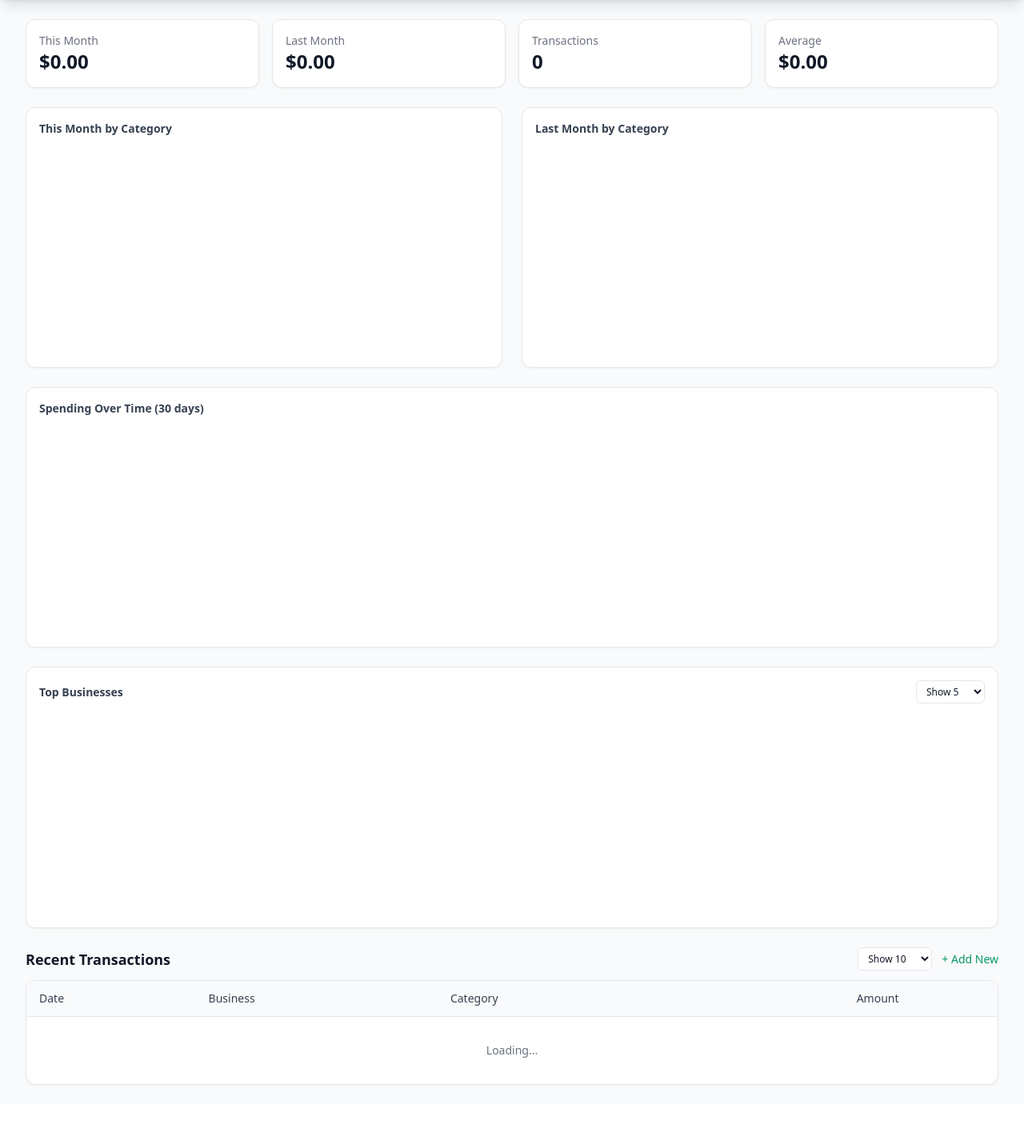
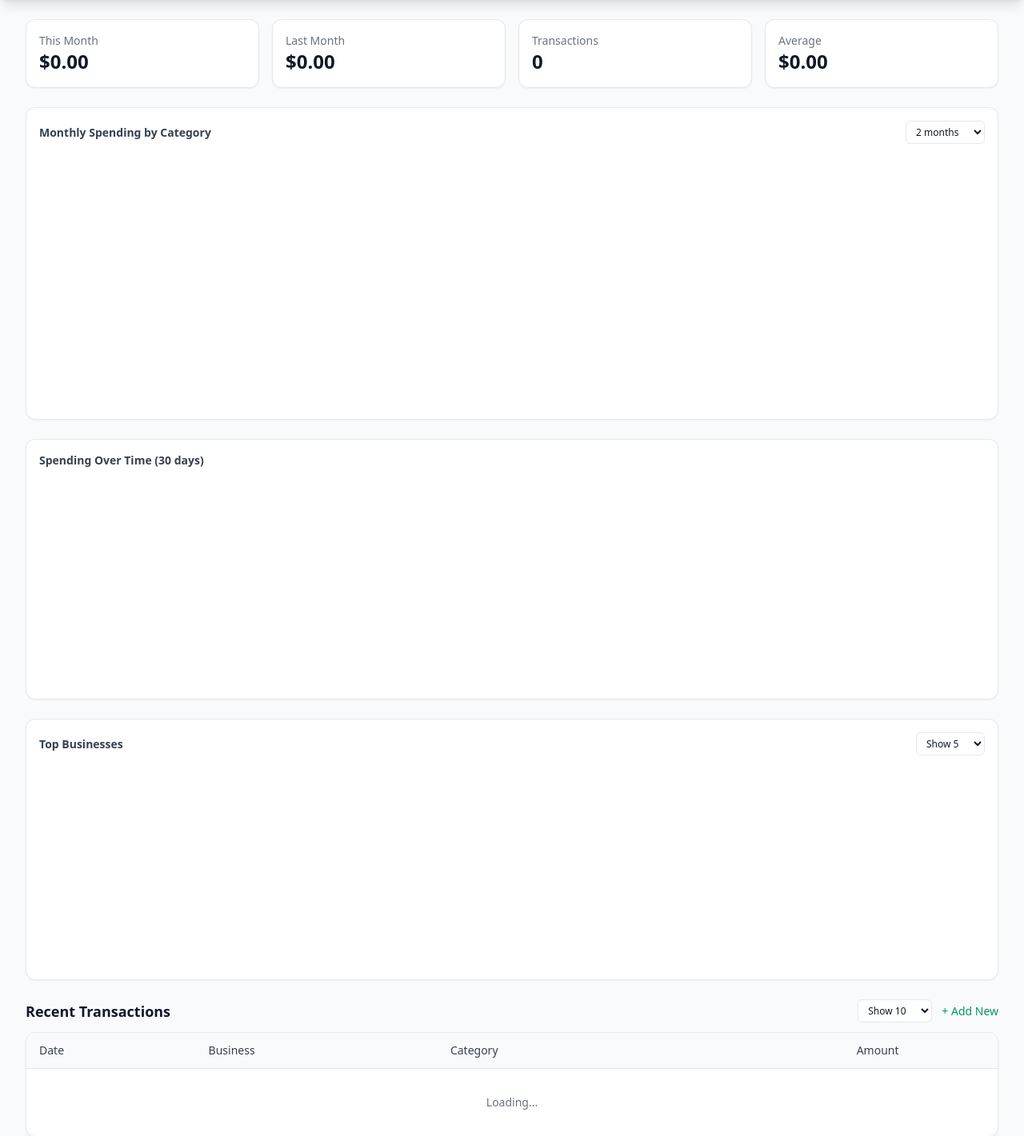
Before and after one commit to digitaladapt/penny-track, a Symfony app: template templates/dashboard/index.html.twig in a window 1280 px wide. Shown: the part 56-1477 px from the top of the page at 80% size. Before the commit the page ends 1414 px from the top, so only its background shows below. Run offline with Twig, Linux system fonts and the light colour scheme; the template is opened without the code that fills it, so the values that code supplies are empty; a map, chart or similar area stays blank; some libraries are stand-ins or nearby versions.

Commit message:
Replace dual doughnut charts with stacked bar budget chart
- Add BUDGET_GOAL env var (configurable monthly budget in dollars)
- Add getMonthlyCategoryBreakdown() to ReceiptRepository for per-month
  per-category spending totals
- Add /api/dashboard/monthly-breakdown endpoint returning structured
  data for 1-12 months with budget_goal
- Replace dual doughnut charts in dashboard with a single stacked bar
  chart where each bar is a month and segments are categories
- Consistent category colors across all months (same chart = same palette)
- Dashed red budget goal line drawn via Chart.js plugin when BUDGET_GOAL > 0
- Month selector (1, 2, 3, 4, 6, 12) with localStorage persistence
- Tooltips show per-category and total amounts
- Removes two separate API calls (this month + last month categories),
  replaced with single monthly-breakdown call

```diff
--- a/config/services.yaml
+++ b/config/services.yaml
@@ -7,6 +7,8 @@
 # Put parameters here that don't need to change on each machine where the app is deployed
 # https://symfony.com/doc/current/best_practices.html#use-parameters-for-application-configuration
 parameters:
+    env(BUDGET_GOAL): '0'
+    app.budget_goal: '%env(float:BUDGET_GOAL)%'
 
 services:
     # default configuration for services in *this* file
@@ -26,5 +28,9 @@ services:
             $model: '%env(LLM_MODEL)%'
             $timeout: '%env(int:LLM_TIMEOUT)%'
 
+    App\Controller\DashboardController:
+        bind:
+            $budgetGoal: '%app.budget_goal%'
+
     # add more service definitions when explicit configuration is needed
     # please note that last definitions always *replace* previous ones
--- a/templates/dashboard/index.html.twig
+++ b/templates/dashboard/index.html.twig
@@ -31,19 +31,21 @@
         <div class="space-y-2" id="insights-list"></div>
     </div>
 
-    <!-- Charts -->
-    <div class="grid grid-cols-1 lg:grid-cols-2 gap-6">
-        <div class="bg-white rounded-xl shadow-sm border border-gray-200 p-4">
-            <h3 class="text-sm font-semibold text-gray-700 mb-4">This Month by Category</h3>
-            <div class="h-64">
-                <canvas id="category-chart"></canvas>
-            </div>
+    <!-- Stacked Budget Chart -->
+    <div class="bg-white rounded-xl shadow-sm border border-gray-200 p-4">
+        <div class="flex items-center justify-between mb-2">
+            <h3 class="text-sm font-semibold text-gray-700">Monthly Spending by Category</h3>
+            <select id="budget-chart-months" class="text-xs border rounded-md px-2 py-1 bg-white">
+                <option value="1">1 month</option>
+                <option value="2" selected>2 months</option>
+                <option value="3">3 months</option>
+                <option value="4">4 months</option>
+                <option value="6">6 months</option>
+                <option value="12">12 months</option>
+            </select>
         </div>
-        <div class="bg-white rounded-xl shadow-sm border border-gray-200 p-4">
-            <h3 class="text-sm font-semibold text-gray-700 mb-4">Last Month by Category</h3>
-            <div class="h-64">
-                <canvas id="category-last-month-chart"></canvas>
-            </div>
+        <div class="h-80">
+            <canvas id="budget-chart"></canvas>
         </div>
     </div>
 
@@ -105,7 +107,7 @@
 </div>
 
 <script>
-    let categoryChart, categoryLastMonthChart, trendChart, businessChart;
+    let budgetChart, trendChart, businessChart;
 
     const formatCurrency = (n) => '$' + parseFloat(n).toFixed(2);
     const formatDate = (iso) => new Date(iso).toLocaleDateString();
@@ -116,6 +118,17 @@
 
     function getRecentTransactionsLimit() {
         return parseInt(localStorage.getItem('pennyTrack_recentTransactionsLimit') || '10', 10);
+    }
+
+    function getBudgetChartMonths() {
+        return parseInt(localStorage.getItem('pennyTrack_budgetChartMonths') || '2', 10);
+    }
+
+    function loadBudgetChartMonths() {
+        const selector = document.getElementById('budget-chart-months');
+        if (selector) {
+            selector.value = String(getBudgetChartMonths());
+        }
     }
 
     function loadTopBusinessesLimit() {
@@ -137,14 +150,10 @@
         const startOfThisMonth = new Date(now.getFullYear(), now.getMonth(), 1).toISOString().slice(0, 10);
         const endOfThisMonth   = new Date(now.getFullYear(), now.getMonth() + 1, 0, 23, 59, 59).toISOString().slice(0, 10);
 
-        const startOfLastMonth = new Date(now.getFullYear(), now.getMonth() - 1, 1).toISOString().slice(0, 10);
-        const endOfLastMonth   = new Date(now.getFullYear(), now.getMonth(), 0, 23, 59, 59).toISOString().slice(0, 10);
-
         try {
-            const [summary, categoriesThisMonth, categoriesLastMonth, trends, businesses, insights, receipts] = await Promise.all([
+            const [summary, monthlyBreakdown, trends, businesses, insights, receipts] = await Promise.all([
                 window.PennyTrack.apiFetch('{{ path('api_dashboard_summary') }}').then(r => r.json()),
-                window.PennyTrack.apiFetch(`{{ path('api_dashboard_spending_by_category') }}?from=${startOfThisMonth}&to=${endOfThisMonth}`).then(r => r.json()),
-                window.PennyTrack.apiFetch(`{{ path('api_dashboard_spending_by_category') }}?from=${startOfLastMonth}&to=${endOfLastMonth}`).then(r => r.json()),
+                window.PennyTrack.apiFetch(`{{ path('api_dashboard_monthly_breakdown') }}?months=${getBudgetChartMonths()}`).then(r => r.json()),
                 window.PennyTrack.apiFetch('{{ path('api_dashboard_spending_over_time') }}').then(r => r.json()),
                 window.PennyTrack.apiFetch(`{{ path('api_dashboard_top_businesses') }}?limit=${getTopBusinessesLimit()}`).then(r => r.json()),
                 window.PennyTrack.apiFetch('{{ path('api_dashboard_insights') }}').then(r => r.json()),
@@ -180,83 +189,130 @@
                 container.classList.remove('hidden');
             }
 
-            // Category Chart (This Month)
-            if (categoryChart) categoryChart.destroy();
-            const chartColors = ['#10b981', '#3b82f6', '#f59e0b', '#ef4444', '#8b5cf6', '#ec4899', '#6b7280'];
+            // Stacked Budget Chart
+            if (budgetChart) budgetChart.destroy();
+            const chartColors = ['#10b981', '#3b82f6', '#f59e0b', '#ef4444', '#8b5cf6', '#ec4899', '#6b7280',
+                                 '#14b8a6', '#f97316', '#a855f7', '#06b6d4', '#84cc16'];
 
-            if (categoriesThisMonth.length > 0) {
-                categoryChart = new Chart(document.getElementById('category-chart'), {
-                    type: 'doughnut',
+            // Format month labels: "2025-07" → "Jul 2025"
+            const monthLabels = (monthlyBreakdown.months || []).map(m => {
+                const [y, mo] = m.split('-');
+                const d = new Date(parseInt(y), parseInt(mo) - 1, 1);
+                return d.toLocaleDateString('en-US', { month: 'short', year: 'numeric' });
+            });
+
+            const datasets = (monthlyBreakdown.datasets || []).map((ds, i) => ({
+                label: ds.category,
+                data: ds.data,
+                backgroundColor: chartColors[i % chartColors.length],
+                borderRadius: 3,
+            }));
+
+            const budgetGoal = monthlyBreakdown.budget_goal;
+            const hasData = datasets.some(ds => ds.data.some(v => v > 0));
+
+            if (hasData) {
+                // Calculate the max stacked total to set y-axis max nicely
+                const monthlyTotals = monthLabels.map((_, i) =>
+                    datasets.reduce((sum, ds) => sum + (ds.data[i] || 0), 0)
+                );
+                const maxSpent = Math.max(...monthlyTotals, 0);
+                const yMax = budgetGoal ? Math.max(budgetGoal * 1.15, maxSpent * 1.1) : maxSpent * 1.1;
+
+                // Build annotation plugins for budget line
+                const budgetAnnotations = budgetGoal ? {
+                    id: 'budgetLine',
+                    afterDraw: (chart) => {
+                        const ctx = chart.ctx;
+                        const yAxis = chart.scales.y;
+                        const xAxis = chart.scales.x;
+                        const y = yAxis.getPixelForValue(budgetGoal);
+                        if (y < yAxis.top || y > yAxis.bottom) return;
+
+                        ctx.save();
+                        ctx.strokeStyle = '#ef4444';
+                        ctx.lineWidth = 2;
+                        ctx.setLineDash([6, 4]);
+                        ctx.beginPath();
+                        ctx.moveTo(xAxis.left, y);
+                        ctx.lineTo(xAxis.right, y);
+                        ctx.stroke();
+                        ctx.restore();
+
+                        // Label
+                        ctx.save();
+                        ctx.fillStyle = '#ef4444';
+                        ctx.font = 'bold 11px sans-serif';
+                        ctx.textAlign = 'right';
+                        ctx.fillText(`Budget: ${formatCurrency(budgetGoal)}`, xAxis.right - 4, y - 6);
+                        ctx.restore();
+                    }
+                } : {};
+
+                budgetChart = new Chart(document.getElementById('budget-chart'), {
+                    type: 'bar',
                     data: {
-                        labels: categoriesThisMonth.map(c => c.category),
+                        labels: monthLabels,
+                        datasets: datasets,
+                    },
+                    options: {
+                        responsive: true,
+                        maintainAspectRatio: false,
+                        scales: {
+                            x: {
+                                stacked: true,
+                                grid: { display: false },
+                                ticks: { font: { size: 11 } }
+                            },
+                            y: {
+                                stacked: true,
+                                beginAtZero: true,
+                                max: yMax,
+                                grid: { color: '#f3f4f6' },
+                                ticks: {
+                                    font: { size: 10 },
+                                    callback: (v) => '$' + v.toFixed(0),
+                                }
+                            }
+                        },
+                        plugins: {
+                            legend: {
+                                position: 'bottom',
+                                labels: { boxWidth: 12, font: { size: 11 } }
+                            },
+                            tooltip: {
+                                callbacks: {
+                                    label: (ctx) => ` ${ctx.dataset.label}: ${formatCurrency(ctx.parsed.y)}`,
+                                    footer: (items) => {
+                                        const total = items.reduce((s, i) => s + i.parsed.y, 0);
+                                        return `Total: ${formatCurrency(total)}`;
+                                    }
+                                }
+                            }
+                        }
+                    },
+                    plugins: budgetGoal ? [budgetAnnotations] : []
+                });
+            } else {
+                // No data placeholder
+                budgetChart = new Chart(document.getElementById('budget-chart'), {
+                    type: 'bar',
+                    data: {
+                        labels: monthLabels.length > 0 ? monthLabels : ['No data'],
                         datasets: [{
-                            data: categoriesThisMonth.map(c => c.total),
-                            backgroundColor: chartColors,
-                            borderWidth: 0,
+                            label: 'No data',
+                            data: monthLabels.length > 0 ? monthLabels.map(() => 0) : [0],
+                            backgroundColor: '#e5e7eb',
                         }]
                     },
                     options: {
                         responsive: true,
                         maintainAspectRatio: false,
-                        plugins: { legend: { position: 'right', labels: { boxWidth: 12, font: { size: 11 } } } }
-                    }
-                });
-            } else {
-                // Show a placeholder if no data
-                categoryChart = new Chart(document.getElementById('category-chart'), {
-                    type: 'doughnut',
-                    data: {
-                        labels: ['No data'],
-                        datasets: [{
-                            data: [1],
-                            backgroundColor: ['#e5e7eb'],
-                            borderWidth: 0,
-                        }]
-                    },
-                    options: {
-                        responsive: true,
-                        maintainAspectRatio: false,
-                        plugins: { legend: { display: false } }
-                    }
-                });
-            }
-
-            // Category Chart (Last Month)
-            if (categoryLastMonthChart) categoryLastMonthChart.destroy();
-
-            if (categoriesLastMonth.length > 0) {
-                categoryLastMonthChart = new Chart(document.getElementById('category-last-month-chart'), {
-                    type: 'doughnut',
-                    data: {
-                        labels: categoriesLastMonth.map(c => c.category),
-                        datasets: [{
-                            data: categoriesLastMonth.map(c => c.total),
-                            backgroundColor: chartColors,
-                            borderWidth: 0,
-                        }]
-                    },
-                    options: {
-                        responsive: true,
-                        maintainAspectRatio: false,
-                        plugins: { legend: { position: 'right', labels: { boxWidth: 12, font: { size: 11 } } } }
-                    }
-                });
-            } else {
-                // Show a placeholder if no data
-                categoryLastMonthChart = new Chart(document.getElementById('category-last-month-chart'), {
-                    type: 'doughnut',
-                    data: {
-                        labels: ['No data'],
-                        datasets: [{
-                            data: [1],
-                            backgroundColor: ['#e5e7eb'],
-                            borderWidth: 0,
-                        }]
-                    },
-                    options: {
-                        responsive: true,
-                        maintainAspectRatio: false,
-                        plugins: { legend: { display: false } }
+                        plugins: { legend: { display: false } },
+                        scales: {
+                            x: { stacked: true },
+                            y: { stacked: true, beginAtZero: true }
+                        }
                     }
                 });
             }
@@ -347,8 +403,9 @@
     }
 
     // pull from local-storage and update selector on page
-    loadTopBusinessesLimit()
+    loadTopBusinessesLimit();
     loadRecentTransactionsLimit();
+    loadBudgetChartMonths();
 
     // Top Businesses limit selector
     document.getElementById('top-businesses-limit').addEventListener('change', (e) => {
@@ -362,6 +419,12 @@
         loadDashboard();
     });
 
+    // Budget chart months selector
+    document.getElementById('budget-chart-months').addEventListener('change', (e) => {
+        localStorage.setItem('pennyTrack_budgetChartMonths', e.target.value);
+        loadDashboard();
+    });
+
     loadDashboard();
 </script>
 {% endblock %}
```
Also changed, not shown: src/Controller/DashboardController.php (+57 -0 lines), src/Repository/ReceiptRepository.php (+37 -0 lines), 1 other file.
